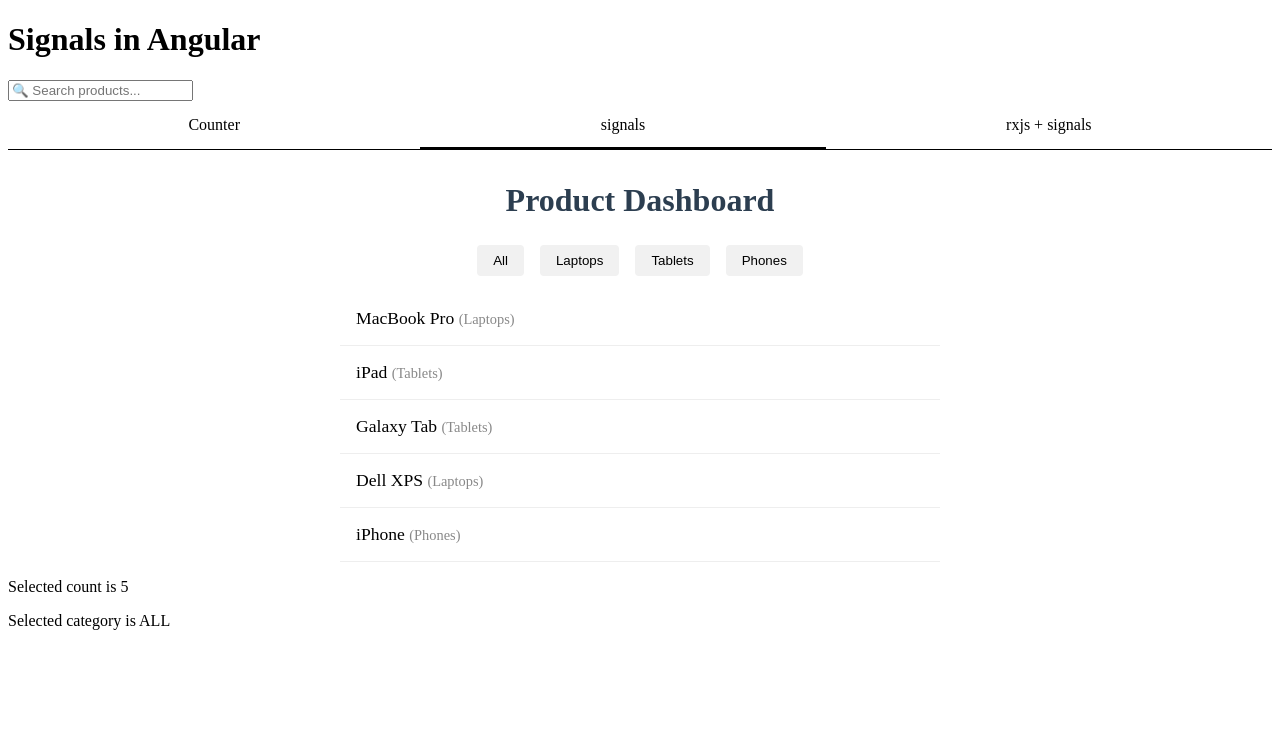
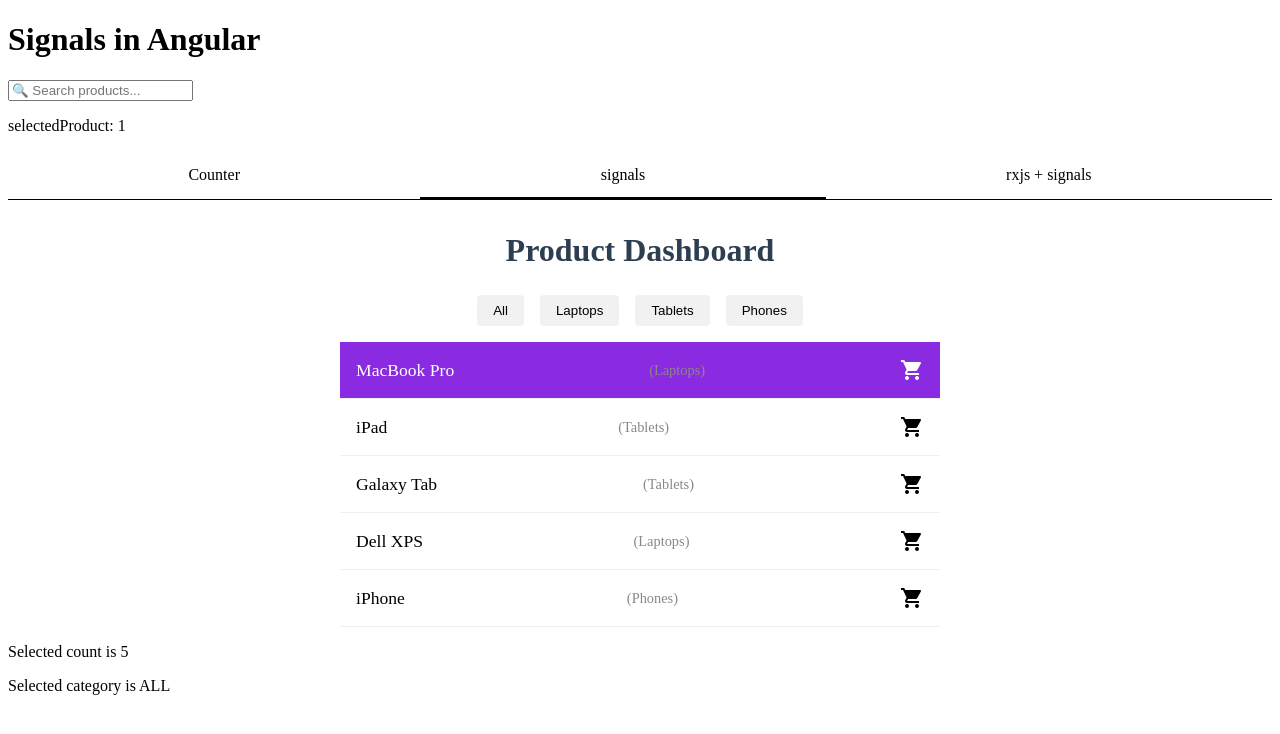
Before and after one commit to rantoun88/signals, an Angular app: page /signals in a window 1280 px wide. Both pictures are taken after a click on the tab "signals". Shown: the top 734 px of the page. Built offline with nearby package versions, Linux system fonts and the light colour scheme.

Commit message:
Add model example

```diff
--- a/src/app/app.component.html
+++ b/src/app/app.component.html
@@ -6,11 +6,17 @@
     (input)="updateSearchTerm($any($event.target).value)"
     placeholder="🔍 Search products..."
   />
+  <p>selectedProduct: {{ selectedProduct }}</p>
 </div>
 
 <!-- Material Tabs -->
 <mat-tab-group [(selectedIndex)]="tabIndex" (selectedIndexChange)="onTabChange($event)">
   <mat-tab label="Counter"><counter-component></counter-component></mat-tab>
-  <mat-tab label="signals"><product-dashboard-signals1 [searchTerm]="search()" (productClicked)="handleProductClickInApp($event)"></product-dashboard-signals1></mat-tab>
+  <mat-tab label="signals"><product-dashboard-signals1 [searchTerm]="search()"
+                                                       (productClicked)="handleProductClickInApp($event)"
+                                                       [(selected)]="selectedProduct">
+<!--    (selectedChange)="selectedProduct = $event"-->
+
+  </product-dashboard-signals1></mat-tab>
   <mat-tab label="rxjs + signals"><product-dashboard-signals2 [searchTerm]="search()"></product-dashboard-signals2></mat-tab>
 </mat-tab-group>
--- a/src/app/app.component.ts
+++ b/src/app/app.component.ts
@@ -1,4 +1,4 @@
-import { Component, signal } from '@angular/core';
+import { Component, input, InputSignal, signal } from '@angular/core';
 import { ProductDashboardSignals1 } from './components/product-dashboard-signals1/product-dashboard-signals1';
 import { ProductDashboardSignals2 } from './components/product-dashboard-signals2/product-dashboard-signals2';
 import { Router, RouterModule } from '@angular/router';
@@ -17,6 +17,8 @@ import { Product } from '../app/models/product.model';
 export class AppComponent {
   tabIndex = 0;
   search = signal('');
+
+  selectedProduct = 1;
   constructor(private router: Router) {}
 
   onTabChange(index: number) {
--- a/src/app/components/product-dashboard-signals1/product-dashboard-signals1.html
+++ b/src/app/components/product-dashboard-signals1/product-dashboard-signals1.html
@@ -10,8 +10,11 @@
 
 <!-- Product List -->
 <ul class="product-list">
-  <li *ngFor="let product of filteredProducts()" class="product-item" (click)="onProductClick(product)">
+  <li *ngFor="let product of filteredProducts()" class="product-item" (click)="onProductClick(product)" [ngClass]="{'highlight-violet': selected() === product.id}">
+
+
     {{ product.name }} <span class="category-label">({{ product.category }})</span>
+    <mat-icon (click)="selectedChange.emit(product.id)">shopping_cart</mat-icon>
   </li>
 </ul>
 
--- a/src/app/components/product-dashboard-signals1/product-dashboard-signals1.scss
+++ b/src/app/components/product-dashboard-signals1/product-dashboard-signals1.scss
@@ -64,3 +64,18 @@
     }
   }
 }
+
+.highlight-violet {
+  background-color: blueviolet;
+  color:white
+}
+
+.product-item {
+  display: flex;
+  justify-content: space-between;
+  align-items: center;
+
+  .basket-icon {
+    color: #555;
+  }
+}
--- a/src/app/components/product-dashboard-signals1/product-dashboard-signals1.ts
+++ b/src/app/components/product-dashboard-signals1/product-dashboard-signals1.ts
@@ -5,10 +5,12 @@ import { ProductService } from '../../services/product.service';
 import { Product } from '../../models/product.model';
 import { MatSnackBar } from '@angular/material/snack-bar';
 import { Subscription } from 'rxjs';
+import { MatIconModule } from '@angular/material/icon';
+
 @Component({
   selector: 'product-dashboard-signals1',
   standalone: true,
-  imports: [CommonModule, ReactiveFormsModule],
+  imports: [CommonModule, ReactiveFormsModule, MatIconModule],
   templateUrl: './product-dashboard-signals1.html',
   styleUrl: './product-dashboard-signals1.scss'
 })
@@ -18,6 +20,10 @@ export class ProductDashboardSignals1 implements OnInit, OnDestroy {
 
   // -----> signal input
   searchTerm = input('') ;
+
+  // for model clarification
+  selected = input.required<number>();
+  selectedChange = output<number>()
 
   // ----> signal output
   readonly productClicked = output<Product>();
--- a/src/index.html
+++ b/src/index.html
@@ -5,6 +5,7 @@
   <title>Signals</title>
   <base href="/">
   <meta name="viewport" content="width=device-width, initial-scale=1">
+  <link href="https://fonts.googleapis.com/icon?family=Material+Icons" rel="stylesheet">
   <link rel="icon" type="image/x-icon" href="favicon.ico">
 </head>
 <body>
```
